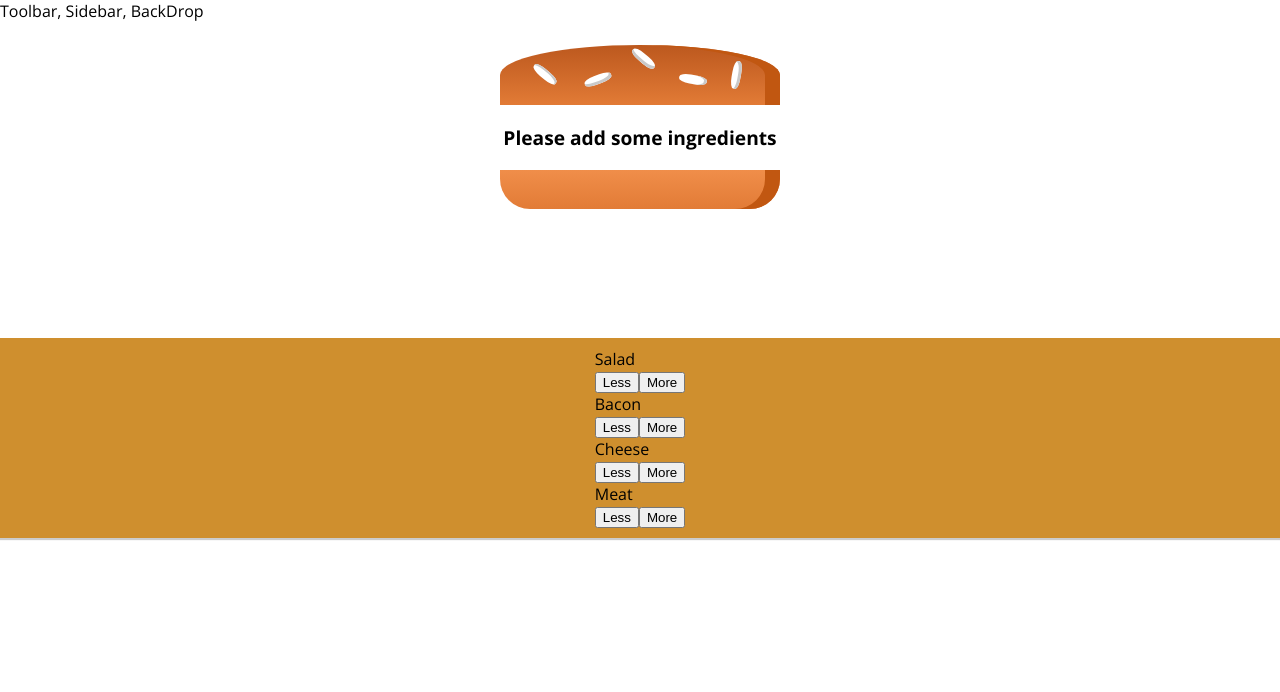
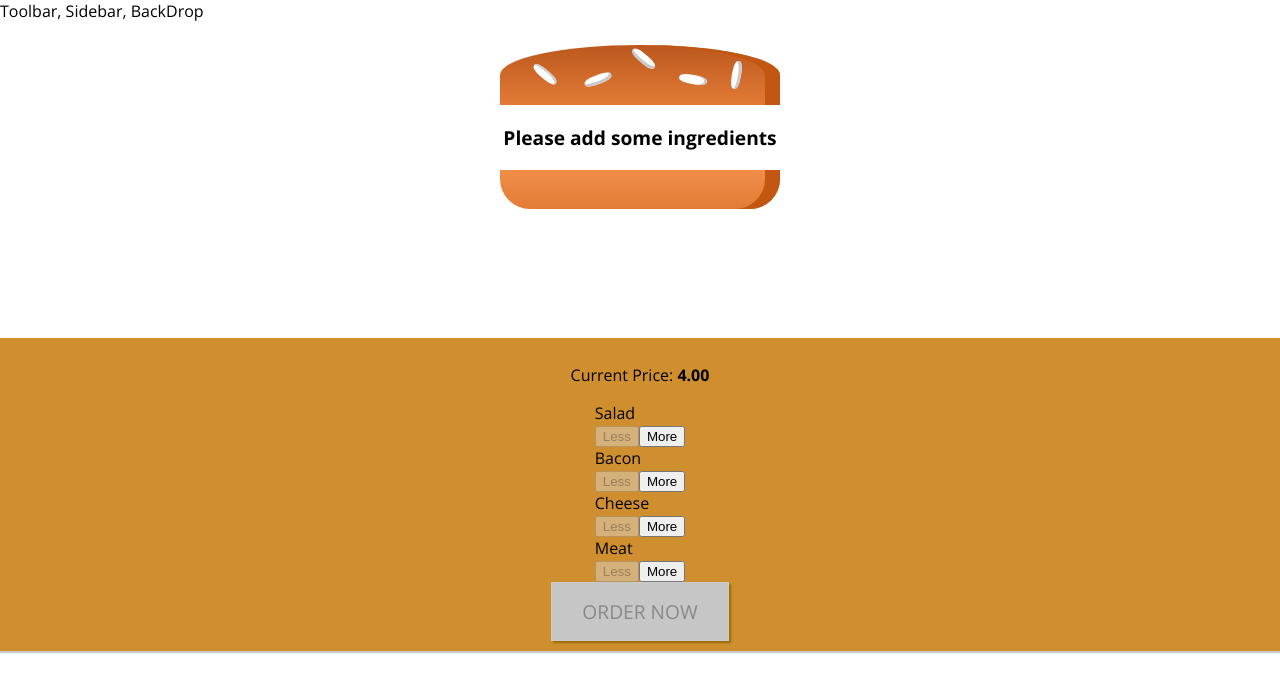
Before and after one commit to husky-parul/burger-builder, a React app: page / in a window 1280 px wide. Shown: the top 692 px of the page. Built offline with nearby package versions, Linux system fonts and the light colour scheme.

Commit message:
till order button

```diff
--- a/src/components/Burger/BuildControls/BuildControl/BuildControl.js
+++ b/src/components/Burger/BuildControls/BuildControl/BuildControl.js
@@ -4,8 +4,11 @@ import classes from './BuildControl';
 const buildControl = ( props ) => (
     <div className={classes.BuildControl}>
         <div className={classes.Label}>{props.label}</div>
-        <button className={classes.Label}>Less</button>
-        <button className={classes.More} onClick={props.added}>More</button>
+        <button className={classes.Label}
+            onClick={props.removed}
+            disabled={props.disabled}>Less</button>
+        <button className={classes.More}
+            onClick={props.added}>More</button>
     </div>
 );
 
--- a/src/components/Burger/BuildControls/BuildControls.css
+++ b/src/components/Burger/BuildControls/BuildControls.css
@@ -8,3 +8,45 @@
     margin: auto;
     padding: 10px 0px
 }
+
+
+.OrderButton {
+    background-color: #DAD735;
+    outline: none;
+    cursor: pointer;
+    border: 1px solid #966909;
+    color: #966909;
+    font-family: inherit;
+    font-size: 1.2em;
+    padding: 15px 30px;
+    box-shadow: 2px 2px 2px #966909;
+}
+
+.OrderButton:hover, .OrderButton:active {
+    background-color: #A0DB41;
+    border: 1px solid #966909;
+    color: #966909;
+}
+
+.OrderButton:disabled {
+    background-color: #C7C6C6;
+    cursor: not-allowed;
+    border: 1px solid #ccc;
+    color: #888888;
+}
+
+.OrderButton:not(:disabled) {
+    animation: enable 0.3s linear;
+}
+
+@keyframes enable {
+    0% {
+        transform: scale(1);
+    }
+    60% {
+        transform: scale(1.1);
+    }
+    100% {
+        transform: scale(1);
+    }
+}
--- a/src/components/Burger/BuildControls/BuildControls.js
+++ b/src/components/Burger/BuildControls/BuildControls.js
@@ -11,12 +11,18 @@ const controls=[
 
 const buildControls = ( props ) => (
     <div className={classes.BuildControls}>
+        <p>Current Price: <strong>{props.currentPrice.toFixed(2)}</strong></p>
         { controls.map(ctrl => (
             <BuildControl
                 key={ctrl.label}
                 label={ctrl.label}
-                added={() => props.ingredientAdded(ctrl.type)}/>
+                added={() => props.ingredientAdded(ctrl.type)}
+                removed={() => props.ingredientRemoved(ctrl.type)}
+                disabled={props.disabled[ctrl.type]}/>
         ))}
+        <button
+                className={classes.OrderButton}
+                disabled={! props.purchaseable}>ORDER NOW</button>
     </div>
 );
 
--- a/src/components/Burger/Burger.js
+++ b/src/components/Burger/Burger.js
@@ -3,7 +3,6 @@ import classes from './Burger.css';
 import BurgerIngredient from './BurgerIngredient/BurgerIngredient';
 
 const burger = ( props ) => {
-    console.log('****************: ',props.ingredients);
     let tranformedBurgerIngredient=Object.keys(props.ingredients)
         .map(igKey => {
             return [...Array(props.ingredients[igKey])].map((_,i) => {
@@ -13,7 +12,6 @@ const burger = ( props ) => {
             return arr.concat(el)
 
         }, []);
-        console.log(tranformedBurgerIngredient);
         if(tranformedBurgerIngredient.length === 0){
             tranformedBurgerIngredient=<p>Please add some ingredients</p>;
         }
--- a/src/containers/BurgerBuilder/BurgerBuilder.js
+++ b/src/containers/BurgerBuilder/BurgerBuilder.js
@@ -16,37 +16,76 @@ class BurgerBuilder extends Component{
             salad:0,
             bacon:0,
             cheese:0,
-            meat:0        }
-        //totalPrice: 4
+            meat:0        },
+        totalPrice: 4,
+        purchaseable:false
     }
+
+    updatePurchaseHandler (ingredients) {
+      const sum= Object.keys(ingredients)
+        .map(igKey => {
+            return ingredients[igKey];
+        })
+        .reduce((sum,el) =>{
+            return sum+el;
+        },0);
+        this.setState({purchaseable:sum>0});
+
+    }
+
     addIngredientHandler = ( type ) => {
         const oldCount=this.state.ingredients[type];
         const updatedCount=oldCount+1;
         const updatedIngredients={
             ...this.state.ingredients
         };
-        console.log('2: ',type);
         updatedIngredients[type]=updatedCount;
         const pricdAddition=INGREDIENT_PRICES[type];
         const oldPrice=this.state.totalPrice;
-        const newPrice=oldCount+pricdAddition;
-        console.log('In BurgerBuilder : ',updatedIngredients);
+        const newPrice=oldPrice+pricdAddition;
         this.setState({
-            //totalPrice:newPrice,
+            totalPrice:newPrice,
             ingredients:updatedIngredients
         });
-
+        this.updatePurchaseHandler(updatedIngredients);
     }
 
     removeIngredientHandler = ( type ) => {
+        const oldCount=this.state.ingredients[type];
+        if(oldCount<=0)
+            return
 
+        const updatedCount=oldCount-1;
+        const updatedIngredients={
+            ...this.state.ingredients
+        };
+        updatedIngredients[type]=updatedCount;
+        const reducePrice=INGREDIENT_PRICES[type];
+        const oldPrice=this.state.totalPrice;
+        const newPrice=oldPrice-reducePrice;
+        this.setState({
+            totalPrice:newPrice,
+            ingredients:updatedIngredients
+        });
+        this.updatePurchaseHandler(updatedIngredients);
     }
 
     render(){
+        const disabledInfo={
+            ...this.state.ingredients
+        };
+        for(let key in disabledInfo){
+            disabledInfo[key] = disabledInfo[key] <=0
+        }
         return (
             <Aux>
                 <Burger ingredients={this.state.ingredients}/>
-                <BuildControls ingredientAdded={this.addIngredientHandler}/>
+                <BuildControls
+                    ingredientAdded={this.addIngredientHandler}
+                    ingredientRemoved={this.removeIngredientHandler}
+                    disabled={disabledInfo}
+                    currentPrice={this.state.totalPrice}
+                    purchaseable={this.state.purchaseable}/>
             </Aux>
         );
     }
```
